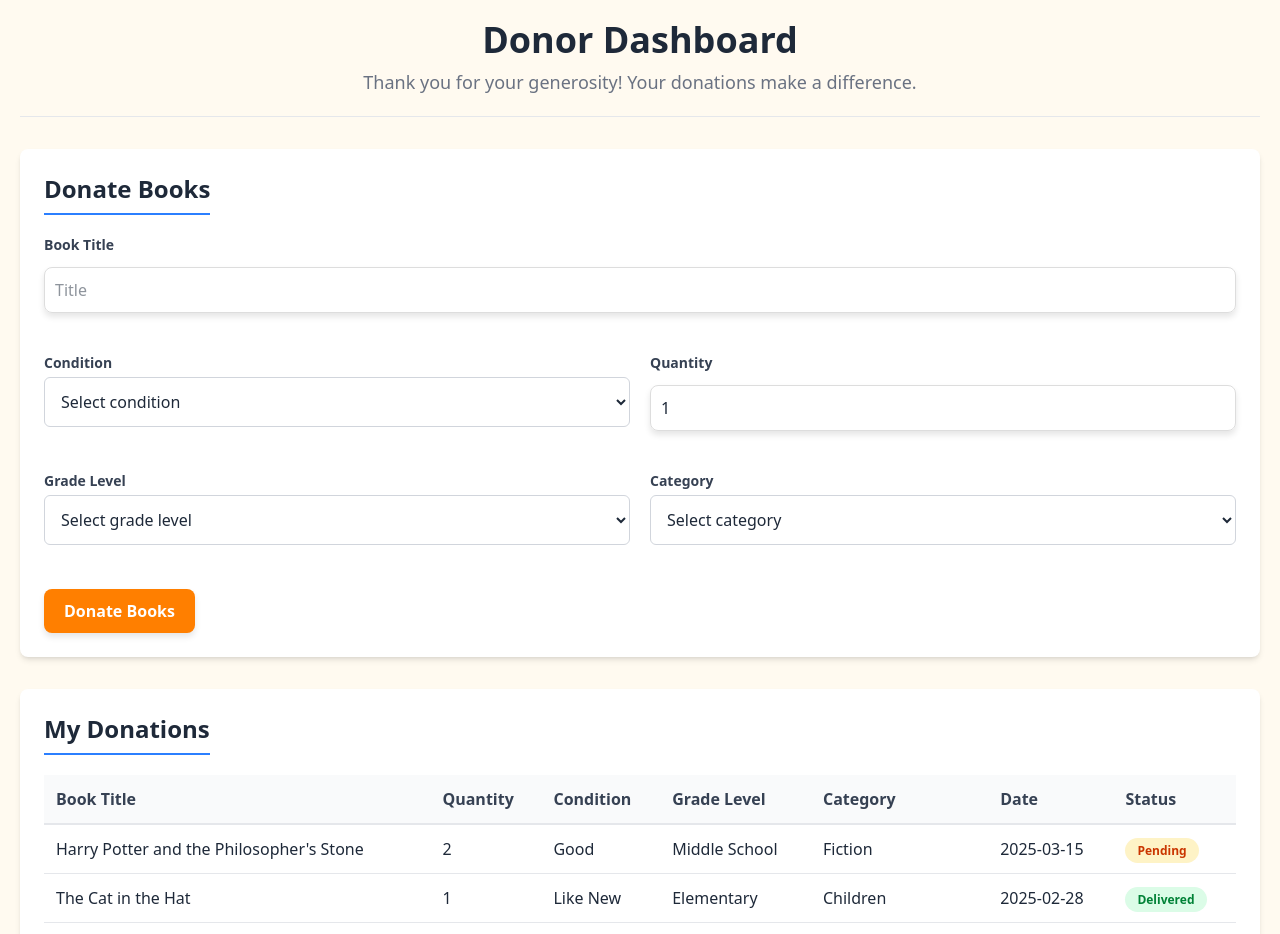
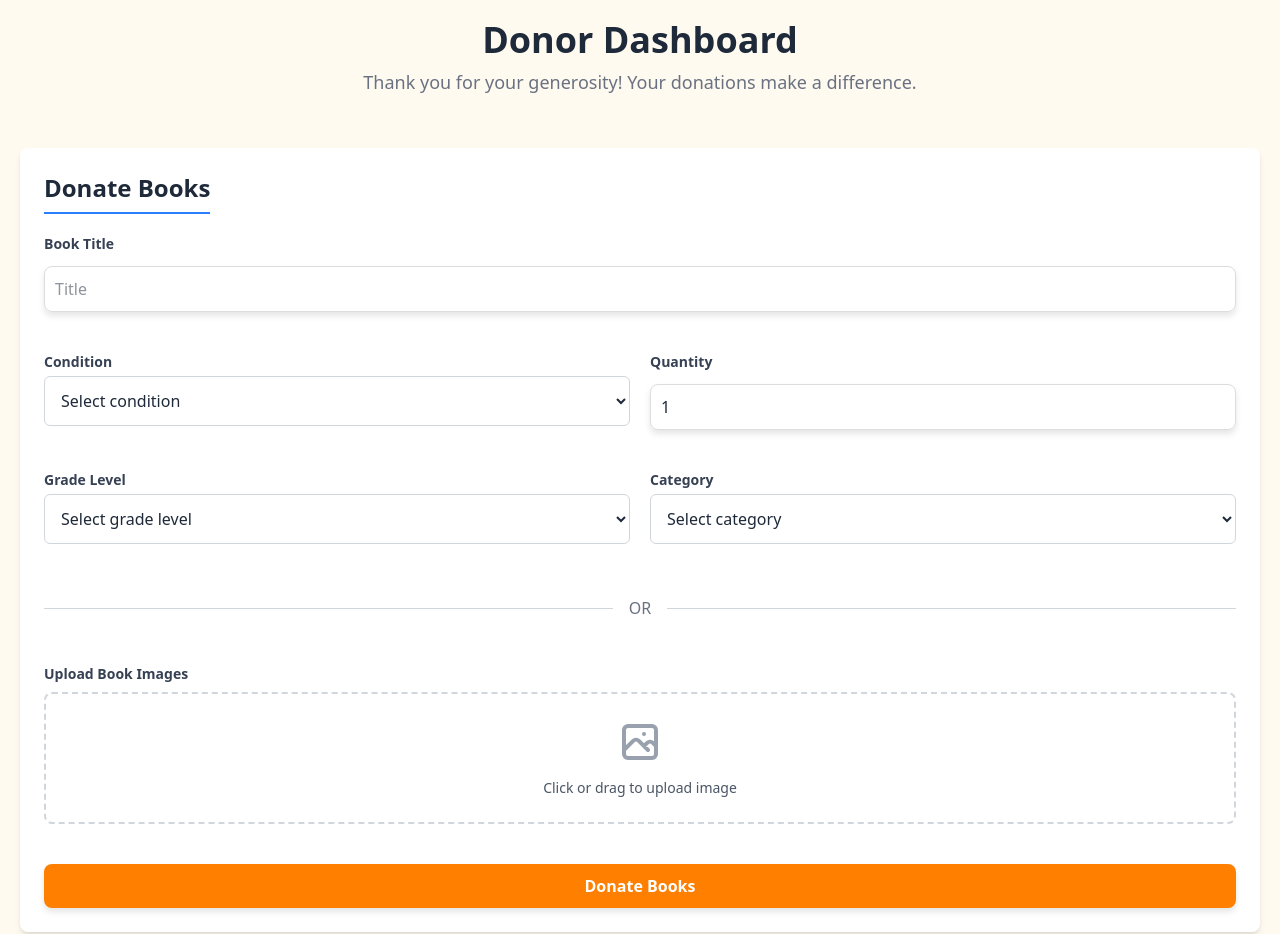
Before and after one commit to alphaomega4348/ubs-campus-india-hackathon-2025, a React (Vite) app in the folder client/: page /donor/dashboard in a window 1280 px wide. Shown: the top 934 px of the page. Built offline with nearby package versions, Linux system fonts and the light colour scheme.

Commit message:
fixed some ui (buttons, lines)

```diff
--- a/client/src/App.css
+++ b/client/src/App.css
@@ -30,6 +30,7 @@
     cursor: pointer;
     transition: background 0.3s ease;
     box-shadow: var(--shadow);
+    width: 100%;
   }
 
   button:hover {
--- a/client/src/pages/DonorDashboard.jsx
+++ b/client/src/pages/DonorDashboard.jsx
@@ -68,6 +68,7 @@ const DonorDashboard = () => {
   useEffect(() => {
     // Commented out the actual API call to use our dummy data
     // axios.get('/donors/{donor_id}/donations')
+
     //   .then(res => {
     //     const donationsData = Array.isArray(res.data) ? res.data : [];
     //     setDonations(donationsData);
@@ -130,9 +131,13 @@ const DonorDashboard = () => {
     }
   };
 
+  const handleImageUpload = (file) => {
+    setNewDonation({ ...newDonation, image: file });
+  };
+
   return (
     <div className="max-w-7xl mx-auto p-5 font-sans text-gray-800">
-      <header className="text-center mb-8 pb-5 border-b border-gray-200">
+      <header className="text-center mb-8 pb-5">
         <h1 className="text-4xl font-bold text-gray-800 mb-2">Donor Dashboard</h1>
         <p className="text-lg text-gray-500">Thank you for your generosity! Your donations make a difference.</p>
       </header>
@@ -237,9 +242,71 @@ const DonorDashboard = () => {
             </div>
           </div>
 
+
+
+          {/* OR Separator */}
+          <div className="relative flex items-center py-5">
+            <div className="flex-grow border-t border-gray-300"></div>
+            <span className="flex-shrink mx-4 text-gray-500 font-medium">OR</span>
+            <div className="flex-grow border-t border-gray-300"></div>
+          </div>
+
+          {/* Image Upload UI */}
+          <div className="mt-2 mb-6">
+            <label className="font-semibold text-sm text-gray-700 mb-2 block">
+              Upload Book Images
+            </label>
+            <div
+              className={`border-2 border-dashed rounded-lg p-6 ${
+                newDonation.image ? 'border-blue-400 bg-blue-50' : 'border-gray-300 hover:border-blue-400'
+              } transition-colors duration-200 text-center cursor-pointer`}
+              onDragOver={(e) => {
+                e.preventDefault();
+                e.stopPropagation();
+              }}
+              onDrop={(e) => {
+                e.preventDefault();
+                e.stopPropagation();
+
+                if (e.dataTransfer.files && e.dataTransfer.files[0]) {
+                  const file = e.dataTransfer.files[0];
+                  handleImageUpload(file);
+                }
+              }}
+              onClick={() => document.getElementById('image-upload').click()}
+            >
+              {newDonation.image ? (
+                <div className="flex flex-col items-center">
+                  <img
+                    src={typeof newDonation.image === 'string' ? newDonation.image : URL.createObjectURL(newDonation.image)}
+                    alt="Book preview"
+                    className="max-h-40 mb-4 rounded"
+                  />
+                  <p className="text-sm text-gray-600">Click or drag to change image</p>
+                </div>
+              ) : (
+                <div className="flex flex-col items-center">
+                  <svg className="w-12 h-12 text-gray-400 mb-3" fill="none" stroke="currentColor" viewBox="0 0 24 24" xmlns="http://www.w3.org/2000/svg">
+                    <path strokeLinecap="round" strokeLinejoin="round" strokeWidth="2" d="M4 16l4.586-4.586a2 2 0 012.828 0L16 16m-2-2l1.586-1.586a2 2 0 012.828 0L20 14m-6-6h.01M6 20h12a2 2 0 002-2V6a2 2 0 00-2-2H6a2 2 0 00-2 2v12a2 2 0 002 2z"></path>
+                  </svg>
+                  <p className="text-sm text-gray-600">Click or drag to upload image</p>
+                </div>
+              )}
+            </div>
+            <input
+              type="file"
+              id="image-upload"
+              style={{ display: 'none' }}
+              onChange={(e) => {
+                if (e.target.files && e.target.files[0]) {
+                  handleImageUpload(e.target.files[0]);
+                }
+              }}
+            />
+          </div>
           <button
             type="submit"
-            className="bg-blue-500 hover:bg-blue-600 text-white py-3 px-5 rounded-md font-semibold text-base transition-colors duration-200 self-start mt-3"
+            className="text-white rounded-md font-semibold text-base transition-colors duration-200 self-start"
           >
             Donate Books
           </button>
```
